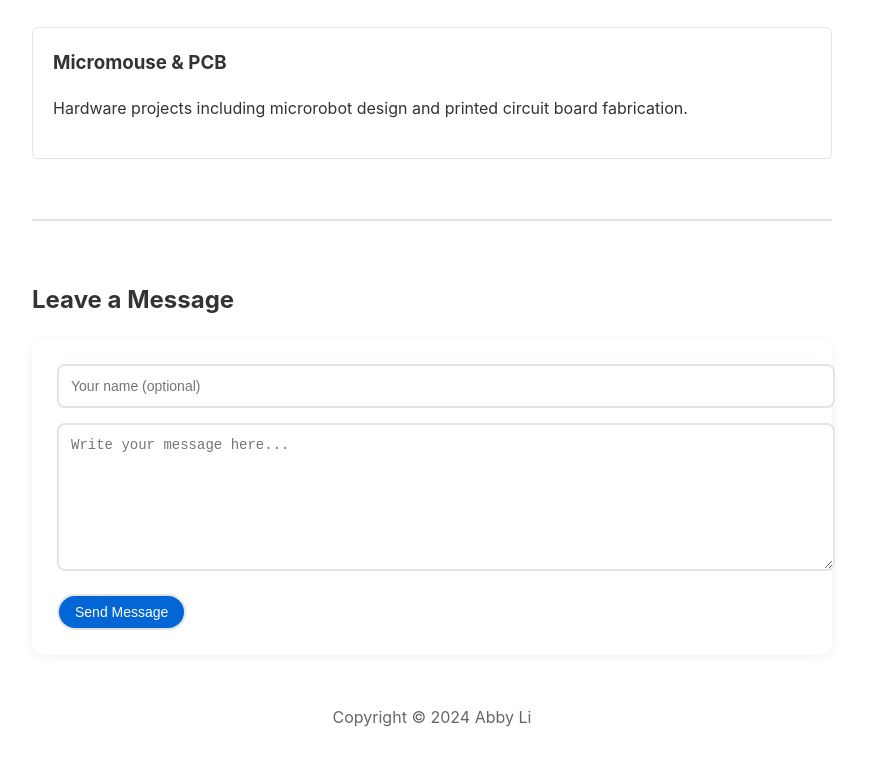
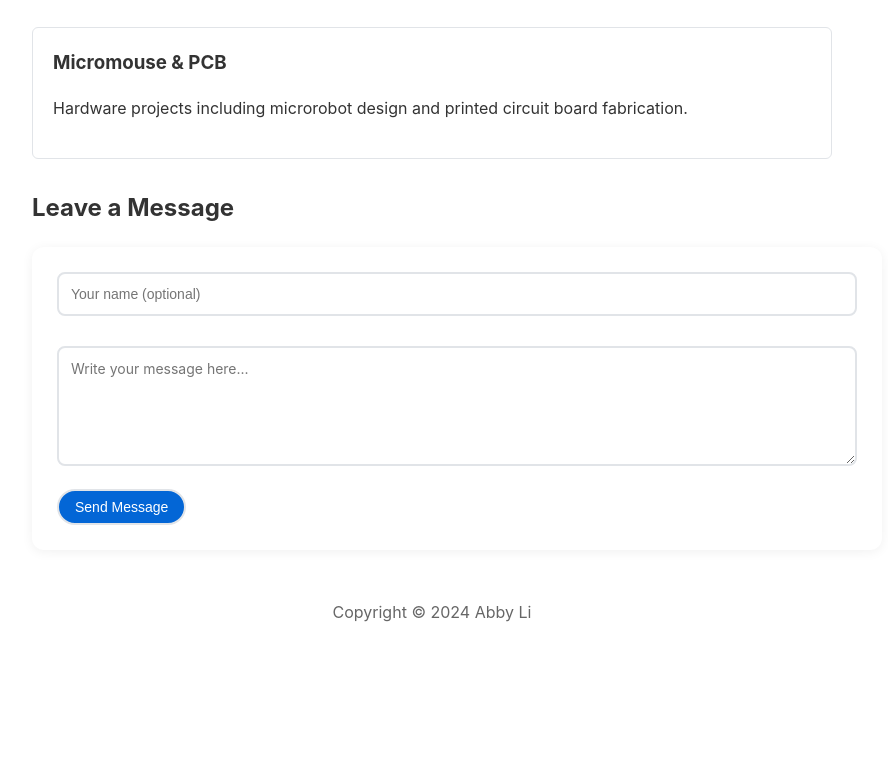
Before and after one commit to drsc777/personal-website, a plain HTML site: page index.html in a window 1280 px wide. Shown: the part 633-1398 px from the top of the page, without its empty margins (208-1096 px from the left). After the commit the page ends 1294 px from the top, so only its background shows below. Drawn offline with Linux system fonts and the light colour scheme.

Commit message:
comment sec

```diff
--- a/style.css
+++ b/style.css
@@ -297,10 +297,12 @@ body {
 }
 
 .message-form {
+    width: 100%;
+    max-width: 800px;
+    margin: 0 auto;
+    padding: 25px;
     background-color: var(--bg-color);
     border-radius: 12px;
-    padding: 25px;
-    margin-bottom: 40px;
     box-shadow: 0 2px 12px rgba(0, 0, 0, 0.06);
 }
 
@@ -319,72 +321,23 @@ body {
     background-color: var(--bg-color);
     color: var(--text-color);
     font-size: 14px;
-}
-
-.admin-section {
-    margin-top: 40px;
-    padding-top: 30px;
-    border-top: 2px solid var(--border-color);
-}
-
-.admin-section h2 {
-    color: var(--text-color);
-    margin-bottom: 20px;
-}
-
-.message-info {
-    display: flex;
-    justify-content: space-between;
-    font-size: 0.9em;
-    color: var(--text-color);
-    opacity: 0.7;
-}
-
-.message-author {
-    font-weight: bold;
-}
-
-/* Message section styles */
-.message-section {
-    margin-top: 60px;
-    padding-top: 40px;
-    border-top: 2px solid var(--border-color);
-}
-
-.message-section h2 {
-    color: var(--text-color);
-    margin-bottom: 20px;
-}
-
-.message-form {
-    background-color: var(--bg-color);
-    border-radius: 12px;
-    padding: 25px;
-    box-shadow: 0 2px 12px rgba(0, 0, 0, 0.06);
-}
-
-.message-form input[type="text"] {
-    width: 100%;
-    padding: 12px;
-    border: 2px solid var(--border-color);
-    border-radius: 8px;
-    margin-bottom: 15px;
-    background-color: var(--bg-color);
-    color: var(--text-color);
-    font-size: 14px;
+    box-sizing: border-box;
 }
 
 .message-form textarea {
     width: 100%;
     height: 120px;
+    min-height: 120px;
     padding: 12px;
     border: 2px solid var(--border-color);
     border-radius: 8px;
-    margin-bottom: 15px;
+    margin: 15px 0;
     background-color: var(--bg-color);
     color: var(--text-color);
     font-size: 14px;
     resize: vertical;
+    font-family: inherit;
+    box-sizing: border-box;
 }
 
 .message-form button {
```
